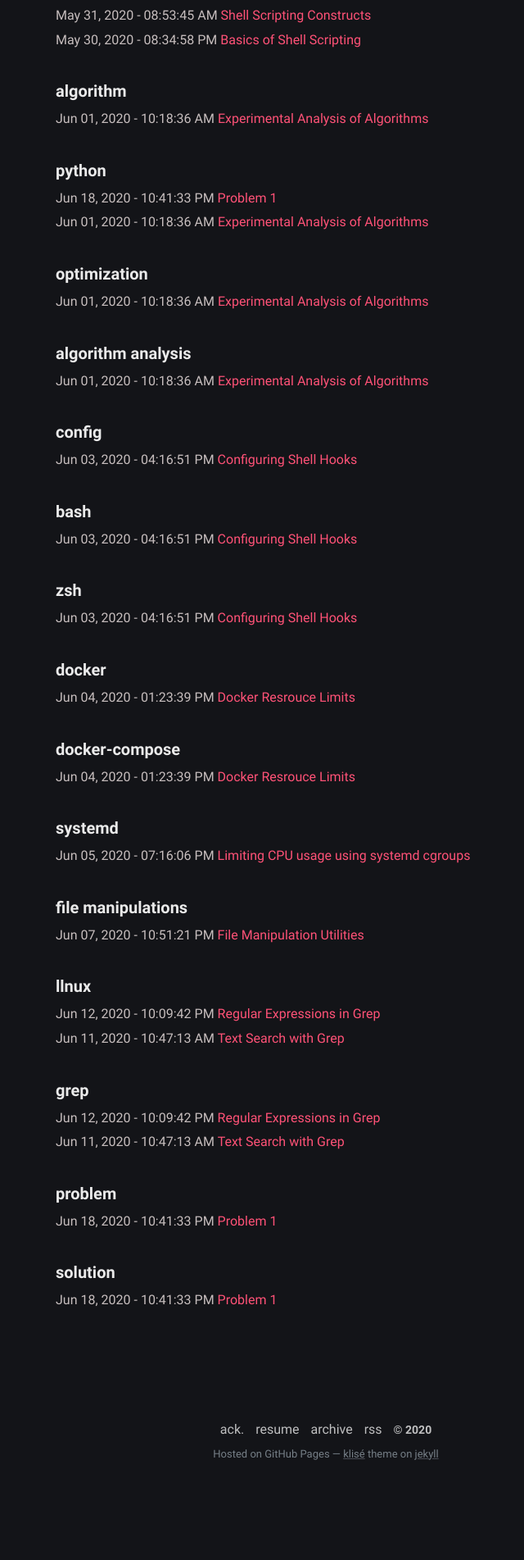
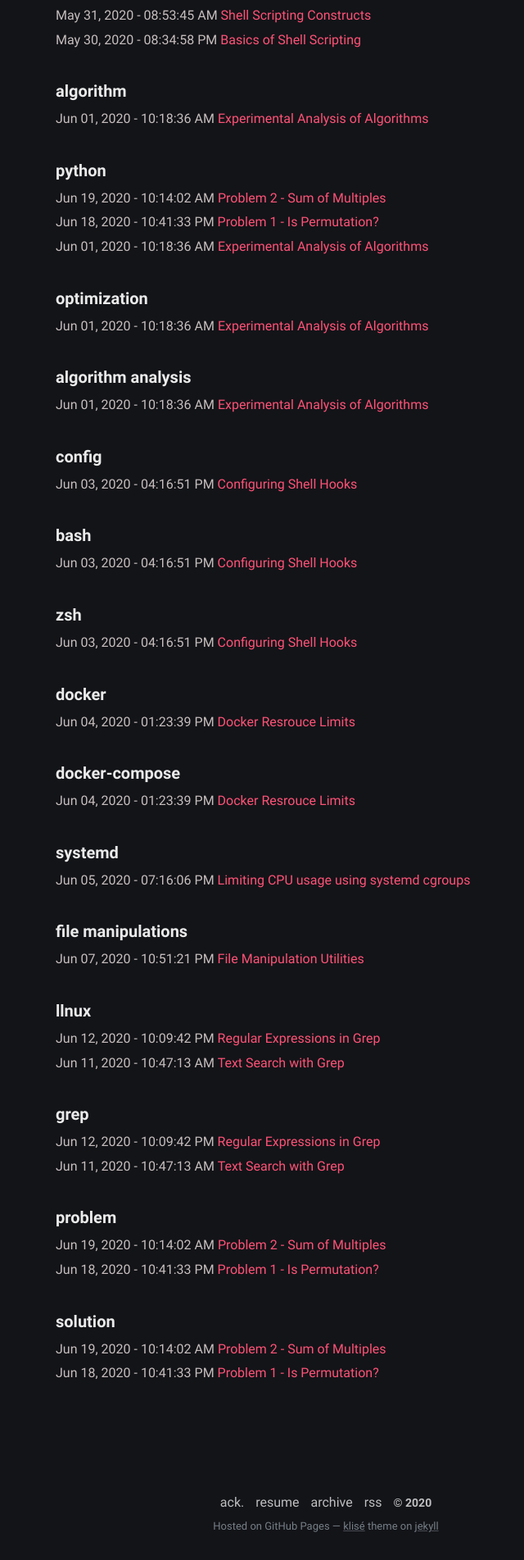
Before and after one commit to jervenclark/jervenclark.github.io, a Jekyll site: the page built from tags.md, in a window 1280 px wide. Shown: the part 1075-2978 px from the top of the page at 82% size, without its empty margins (242-882 px from the left). Built offline with Jekyll 4.4.1, drawn with Linux system fonts in a browser that asks for light colours; before the commit the page ends 2893 px from its top, so only the background shows below that; part of the change alters nothing that is shown.

Commit message:
Add post Problem 2 - Sum of Multiples

````diff
--- a/_posts/2020-06-18-problem-1.md
+++ b/_posts/2020-06-18-problem-1.md
@@ -1,5 +1,5 @@
 ---
-title: Problem 1
+title: Problem 1 - Is Permutation?
 date: 2020-06-18 22:41:33 +0800
 modified: 2020-06-18 22:41:33 +0800
 tags: [python, problem, solution]
--- /dev/null
+++ b/_posts/2020-06-19-problem-2-sum-of-multiples.md
@@ -0,0 +1,74 @@
+---
+title: Problem 2 - Sum of Multiples
+date: 2020-06-19 10:14:02 +0800
+modified: 2020-06-19 10:14:02 +0800
+tags: [python, problem, solution]
+description:
+series:
+usemathjax: true
+---
+
+## Problem
+
+> Given a list of numbers, return the sum of all multiples of n or m
+>
+> i.e. n = 3, m = 5, numbers = [ 1, 2, 3, 4, 5, 6, 7, 8, 9 ]
+>
+> Listing all the multiples of 3 and 5 gives us [ 3, 5, 6, 9 ] with a sum of 23
+>
+
+We can easily check if a number, x, is a multiple of y if x can divide y without any remainders. For this, we can use the modulo operator.
+
+For example:
+
+```python
+# test if a number is divisible by 3
+x % 3 == 0
+
+# test if a number is divisible by 5
+x % 5 == 0
+```
+
+Now, with this in mind we can get all multiples of 3 and 5. Using on our example:
+
+
+```python
+numbers = [1, 2, 3, 4, 5, 6, 7, 8, 9]
+[e for e in numbers if e % 5 == 0 or e % 3 == 0]
+```
+
+This gives us the expected `[3, 5, 6, 9]` list of numbers. Putting it all together:
+
+
+```python
+from typing import List
+
+
+def sum_of_multiples(n: int, m: int, numbers: List):
+    multiples = [e for e in numbers if e % n == 0 or e % m == 0]
+    return sum(multiples)
+```
+
+**Test**:
+
+```python
+assert sum_of_multiples(3, 5, [1, 2, 3, 4, 5, 6, 7, 8, 9]) == 23
+```
+
+## Problem (variant)
+
+> Given an upper bound, generate an array of positive integers less than the upper bound and return the sum of all multiples of n or m
+
+
+```python
+def sum_of_multiples2(n: int, m: int, upper_bound: int):
+    multiples = [e for e in range(upper_bound) if e % n == 0 or e % m == 0]
+    return sum(multiples)
+```
+
+**Test**:
+
+```python
+assert sum_of_multiples2(3, 5, 10) == 23
+assert sum_of_multiples2(3, 5, 1000) == 233168
+```
--- a/_sass/custom/_miscellaneous.scss
+++ b/_sass/custom/_miscellaneous.scss
@@ -2,3 +2,8 @@
 .pyplot img {
     background-color: white;
 }
+
+blockquote {
+    text-align: left;
+
+}
````
